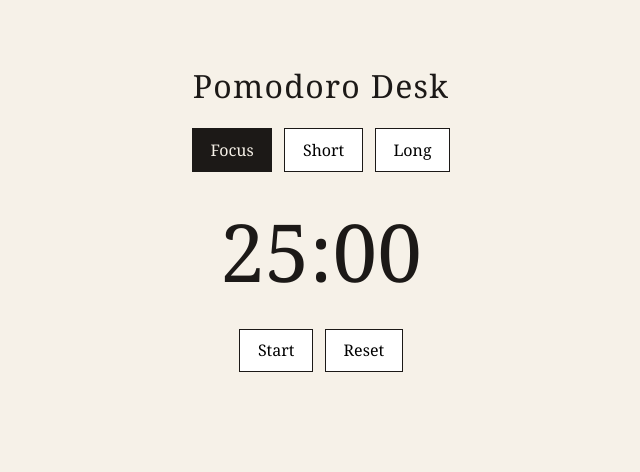
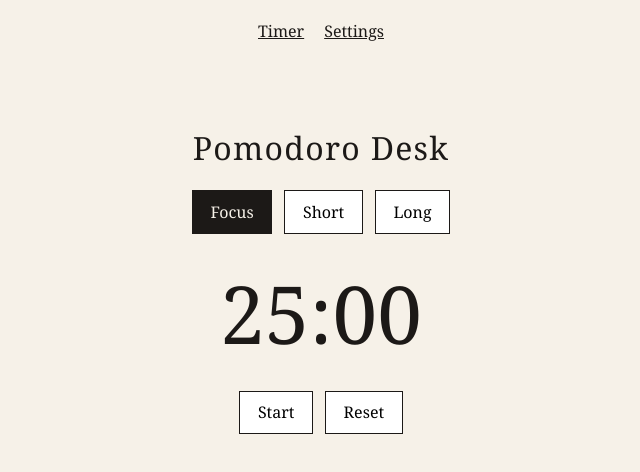
Before and after one commit to asilabdul/pomodoro-desk, a Next.js app: page / in a window 1280 px wide. Shown: the top 472 px of the page, without its empty margins (319-959 px from the left). Built offline with nearby package versions, Linux system fonts and the light colour scheme.

Commit message:
site nav in the layout

```diff
--- a/app/globals.css
+++ b/app/globals.css
@@ -6,4 +6,5 @@ h1 { font-weight: 500; letter-spacing: 0.04em; }
 .actions, .modes { display: flex; gap: 0.75rem; justify-content: center; flex-wrap: wrap; }
 button { font: inherit; padding: 0.6rem 1.1rem; border: 1px solid #1c1917; background: #fff; cursor: pointer; text-transform: capitalize; }
 button[data-active='true'] { background: #1c1917; color: #f6f1e8; }
-.done { color: #9a3412; }
+.topnav { display: flex; gap: 1.25rem; justify-content: center; padding: 1.25rem; }
+.topnav a { color: inherit; }
--- a/app/layout.tsx
+++ b/app/layout.tsx
@@ -1,5 +1,6 @@
 import './globals.css';
 import type { ReactNode } from 'react';
+import Link from 'next/link';
 
 export const metadata = { title: 'Pomodoro Desk', description: 'Focus timer in the browser' };
 
@@ -7,7 +8,10 @@ export default function RootLayout({ children }: { children: ReactNode }) {
   return (
     <html lang="en">
       <body>
-
+        <nav className="topnav">
+          <Link href="/">Timer</Link>
+          <Link href="/settings">Settings</Link>
+        </nav>
         {children}
       </body>
     </html>
```
